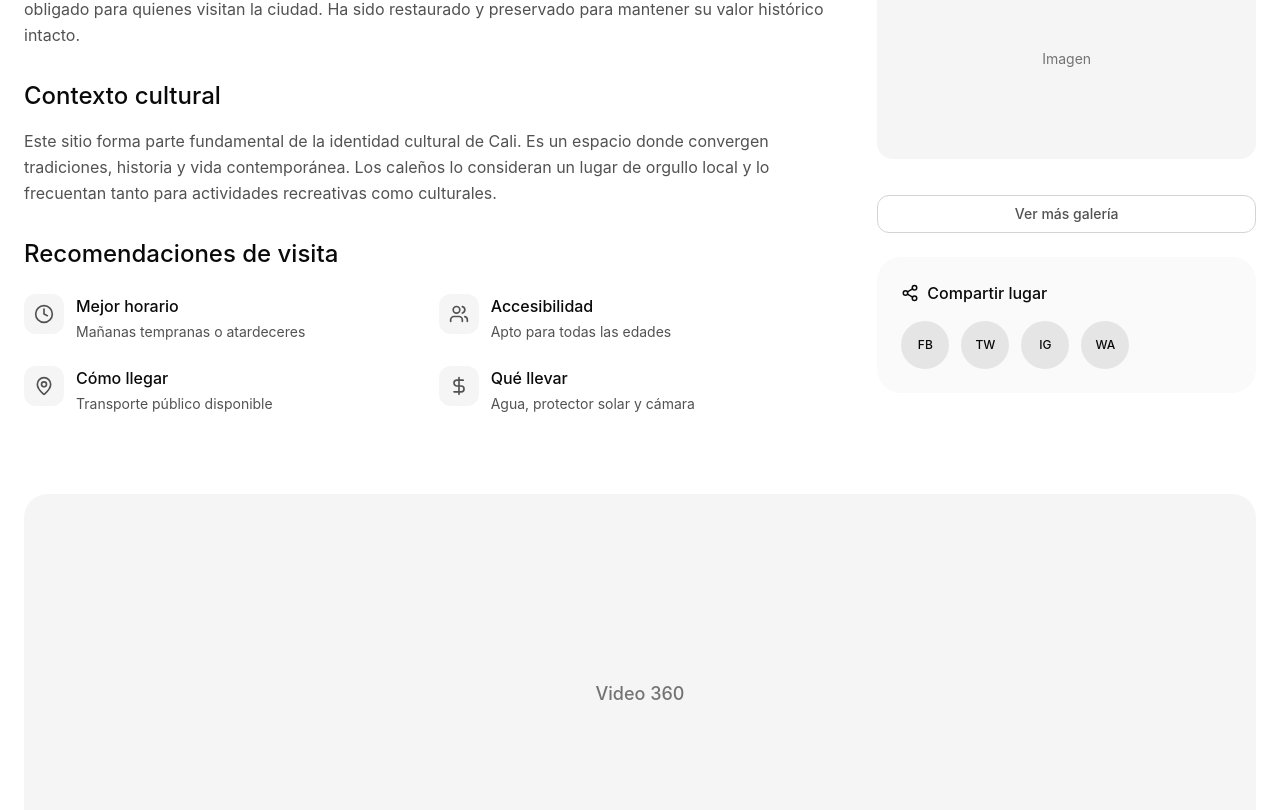
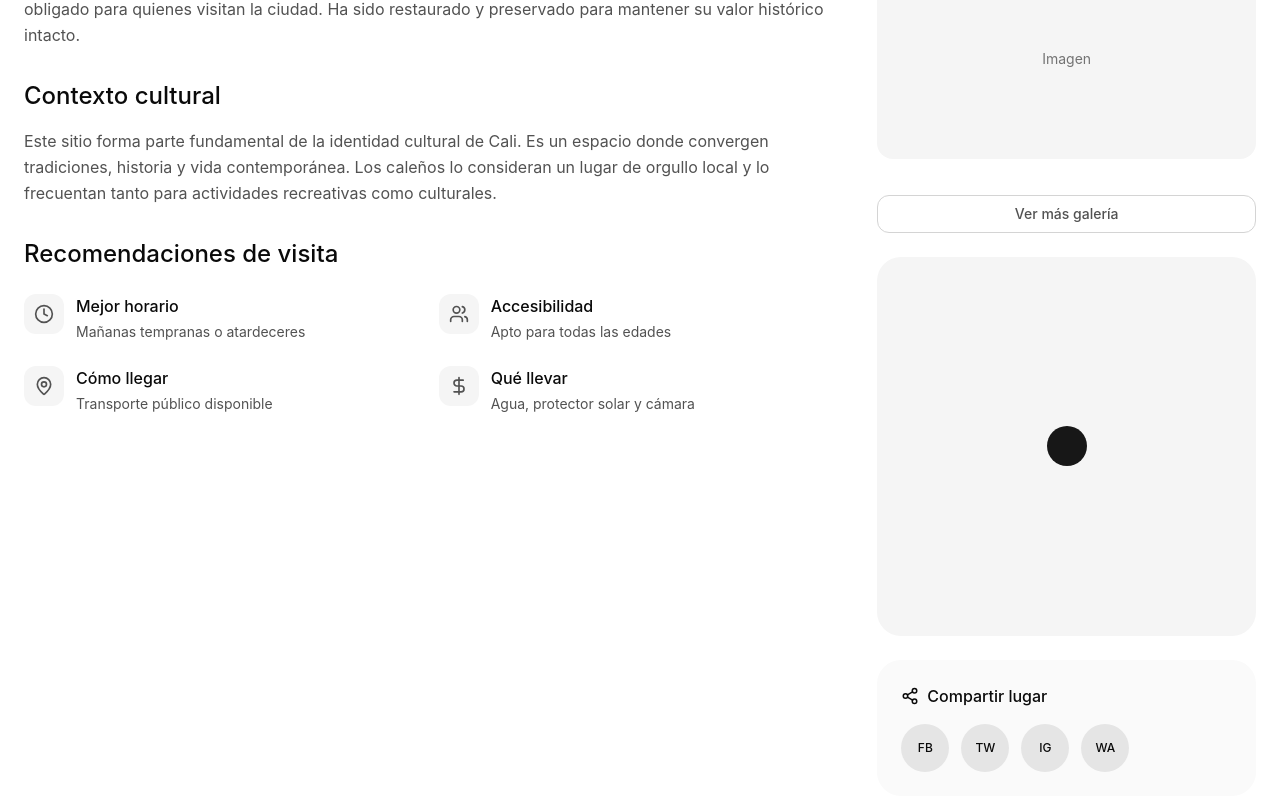
Before and after one commit to valentinasalazarh/WireframesCaliDiversa, a React (Vite) app: page /lugares/1 in a window 1280 px wide. Shown: the part 2019-2829 px from the top of the page. Built offline with nearby package versions, Linux system fonts and the light colour scheme.

Commit message:
quitar sticky

```diff
--- a/src/app/pages/LugarDetalle.tsx
+++ b/src/app/pages/LugarDetalle.tsx
@@ -145,7 +145,7 @@ export function LugarDetalle() {
           {/* Sidebar */}
           <div className="space-y-6">
             {/* Info card */}
-            <div className="bg-neutral-50 rounded-3xl p-6 sticky top-24">
+            <div className="bg-neutral-50 rounded-3xl p-6">
               <h3 className="text-lg font-medium mb-6">Información práctica</h3>
 
               <div className="space-y-4">
@@ -191,7 +191,13 @@ export function LugarDetalle() {
   Ver más galería
 </button>
 
-
+          {/* Map */}
+            <div className="bg-neutral-100 rounded-3xl aspect-square relative overflow-hidden hidden lg:block">
+              <div className="absolute inset-0 flex items-center justify-center">
+                <MapPin size={32} className="text-neutral-400" />
+              </div>
+              <div className="absolute top-1/2 left-1/2 -translate-x-1/2 -translate-y-1/2 w-10 h-10 bg-neutral-900 rounded-full"></div>
+            </div>
 
             {/* Share */}
             <div className="bg-neutral-50 rounded-3xl p-6 hidden lg:block">
```
